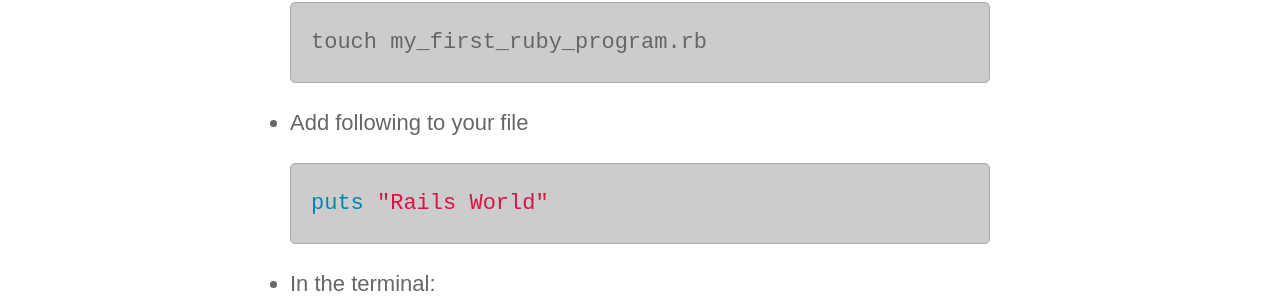
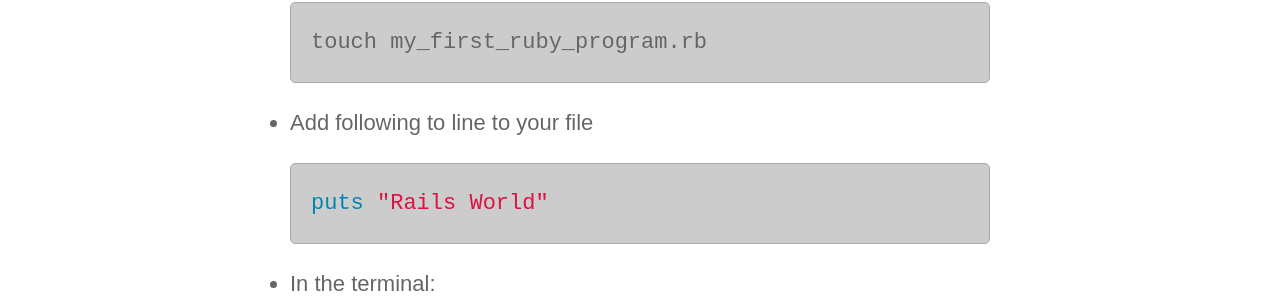
Before and after one commit to sadiksha/sadiksha.github.io, a Jekyll site: the page built from _posts/blog/2010-08-29-First-ruby-program.md, in a window 1280 px wide. Shown: the part 458-762 px from the top of the page. Built offline with Jekyll 4.4.1, drawn with Linux system fonts in a browser that asks for light colours; nearby versions of some CDN libraries.

Commit message:
Edits first ruby program.

```diff
--- a/_posts/blog/2010-08-29-First-ruby-program.md
+++ b/_posts/blog/2010-08-29-First-ruby-program.md
@@ -13,7 +13,7 @@ It is really very easy to create a first ruby program. Follow the following inst
 touch my_first_ruby_program.rb
 {% endhighlight %}
 
-* Add following to your file
+* Add following to line to your file
 
 {% highlight ruby %}
 puts "Rails World"
```
